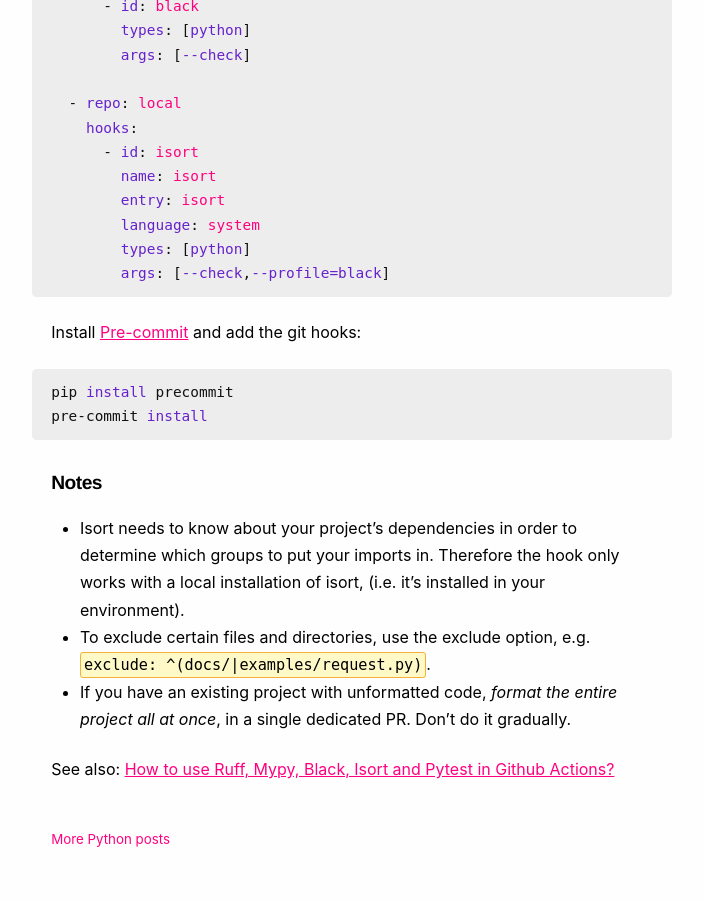
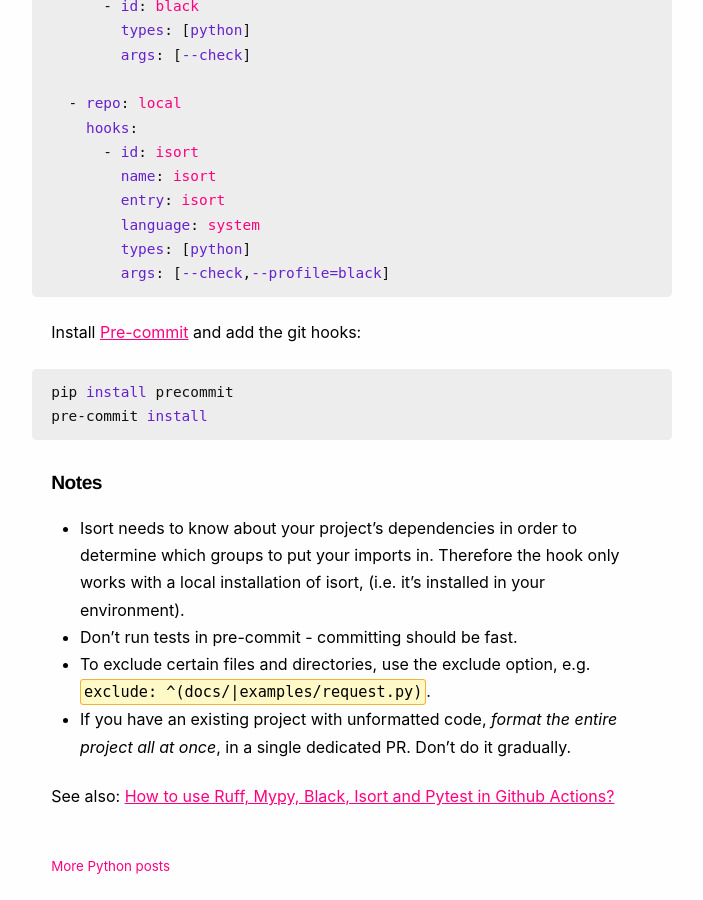
Before and after one commit to explodinglabs/explodinglabs.github.io, a Jekyll site: the page built from docs/_posts/python/2021-07-01-code-quality-pre-commit.markdown, in a window 1280 px wide and 900 px high, scrolled down 1201 px. Shown: the whole window, without its empty margins (288-991 px from the left). Built offline with Jekyll 4.4.1, drawn with Linux system fonts in a browser that asks for light colours; before the commit the page ends 2074 px from its top, so only the background shows below that.

Commit message:
Update 2021-07-01-code-quality-pre-commit.markdown

```diff
--- a/docs/_posts/python/2021-07-01-code-quality-pre-commit.markdown
+++ b/docs/_posts/python/2021-07-01-code-quality-pre-commit.markdown
@@ -80,6 +80,7 @@
 - Isort needs to know about your project's dependencies in order to determine which groups to put your imports in. Therefore the hook
   only works with a local installation of isort, (i.e. it's installed in your
   environment).
+- Don't run tests in pre-commit - committing should be fast.
 - To exclude certain files and directories, use the exclude option, e.g. `exclude: ^(docs/|examples/request.py)`.
 - If you have an existing project with unformatted code, _format the entire
   project all at once_, in a single dedicated PR. Don't do it gradually.
```
